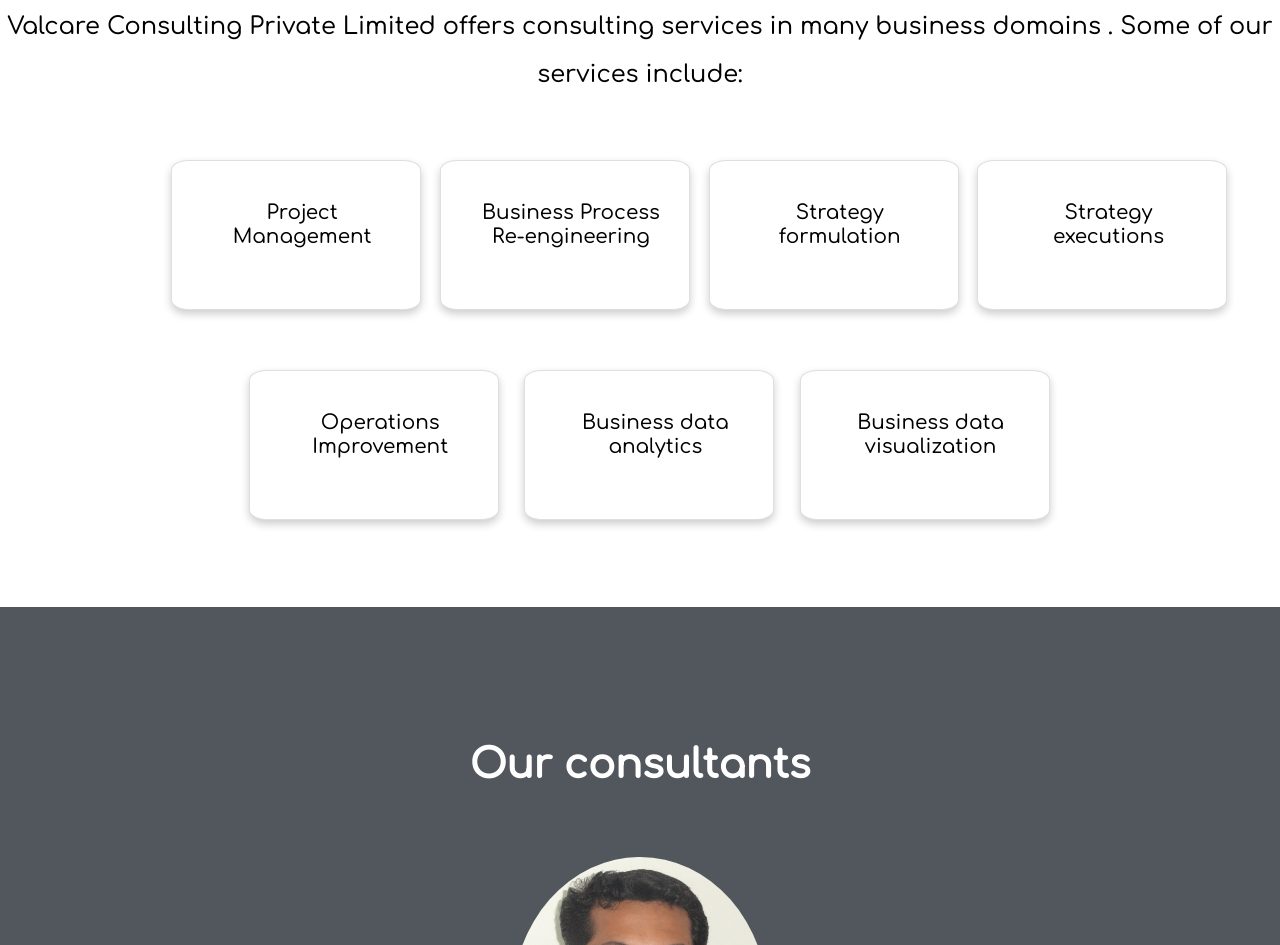
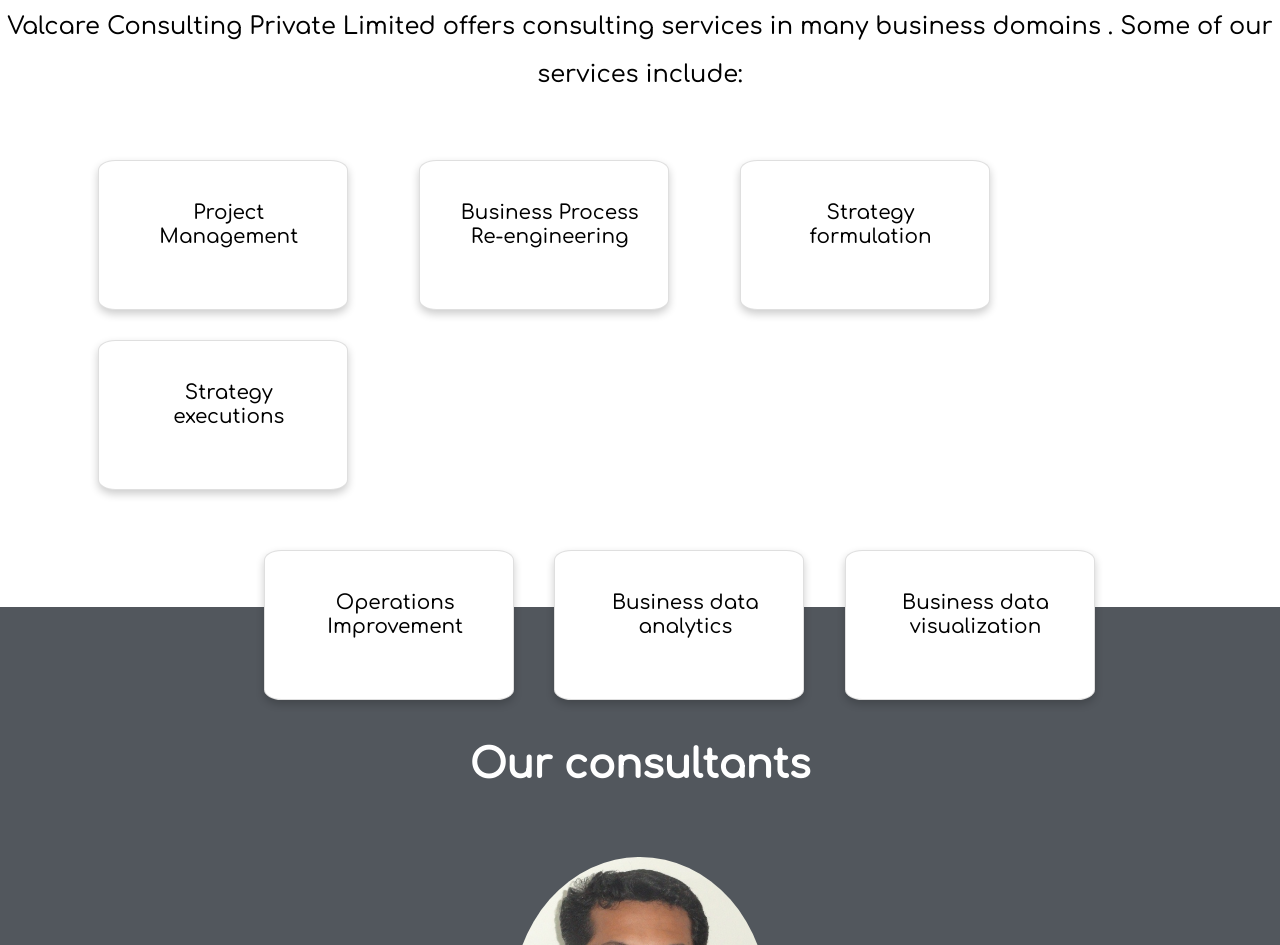
Before and after one commit to anugrahkolath/valcare, a plain HTML site: page index.html in a window 1280 px wide. Shown: the part 1448-2393 px from the top of the page. Drawn offline with nearby package versions, Linux system fonts and the light colour scheme.

Commit message:
Add files via upload

```diff
--- a/style.css
+++ b/style.css
@@ -80,15 +80,14 @@
   float: left;
     width: 20%;
     padding: 15px 45px 15px 15px;
-    margin-left: 5%;
-
+    margin-left: 70px;
 }
 
 
 /* Remove extra left and right margins, due to padding */
 .row {
-margin-left: 8%;
-margin-right: 8%;
+margin-left: 1%;
+margin-right: 1%;
 padding-top: 30px;
 padding-bottom: 30px;
 }
```
